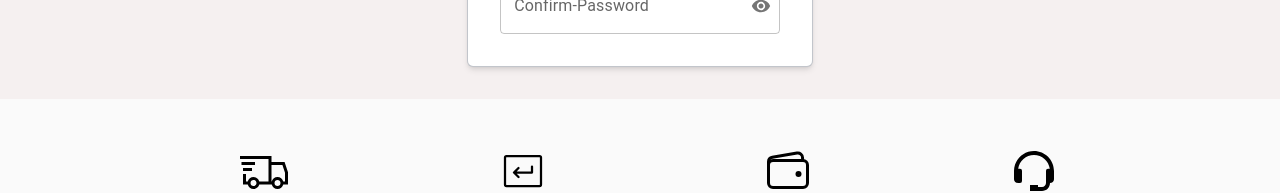
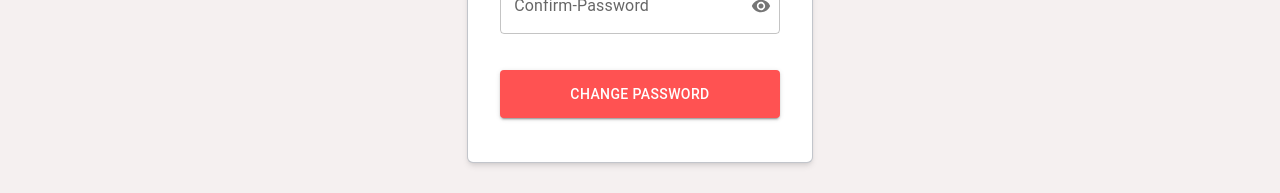
Before and after one commit to Raahul423/react-node-ecommerce, a React (Vite) app in the folder Frontend/: page /update-password in a window 1280 px wide. Shown: the part 629-822 px from the top of the page. Built offline with nearby package versions, Linux system fonts and the light colour scheme; a web font is replaced by a local one.

Commit message:
created logic on set password or confirm password

```diff
--- a/Frontend/src/Components/Newpassword/Newgeneratepassword.jsx
+++ b/Frontend/src/Components/Newpassword/Newgeneratepassword.jsx
@@ -1,10 +1,39 @@
-import { Box, FormControl, IconButton, InputAdornment, InputLabel, OutlinedInput } from '@mui/material';
+import { Box, Button, FormControl, IconButton, InputAdornment, InputLabel, OutlinedInput } from '@mui/material';
 import React, { useState } from 'react'
 import { MdVisibility, MdVisibilityOff } from 'react-icons/md';
+import { toast, ToastContainer } from 'react-toastify';
 
 const Newgeneratepassword = () => {
-    const [showPassword, setShowPassword] = useState();
-    const [ConfirmPassword, setConfirmPassword] = useState();
+    const [showPassword, setShowPassword] = useState("");
+    const [ShowConfirmPassword, setShowConfirmPassword] = useState("");
+
+    const [password, setPassword] = useState(false);
+    const [confirmPassword, setConfirmPassword] = useState(false);
+
+
+
+
+    const check = () => {
+        if (!showPassword || !ShowConfirmPassword) {
+            toast.error("Please Fill Both Of Them.")
+            return;
+        }
+
+
+        if (showPassword.length < 8) {
+            toast.error("password Should be 8 Character")
+            return;
+        }
+
+
+        if (showPassword === ShowConfirmPassword) {
+            toast.success("Password Sucessfully Updated")
+        }
+        else {
+            toast.error("Confirm Password not Match")
+        }
+    }
+
     return (
         <section className='w-[30%] m-auto py-8'>
             <div className='p-8 gap-6 flex flex-col border-1 border-gray-700/30 shadow-md rounded-md  bg-white my-container'>
@@ -19,20 +48,22 @@ const Newgeneratepassword = () => {
                     <FormControl variant="outlined">
                         <InputLabel htmlFor="outlined-adornment-password">New-Password</InputLabel>
                         <OutlinedInput
+                            value={showPassword}
+                            onChange={(e) => setShowPassword(e.target.value)}
                             name='password'
                             id="outlined-adornment-password"
-                            type={showPassword ? 'text' : 'password'}
+                            type={password ? 'text' : 'password'}
                             endAdornment={
                                 <InputAdornment position="end">
                                     <IconButton className='!text-xl'
-                                        onClick={() => setShowPassword(!showPassword)}
+                                        onClick={() => setPassword(!password)}
                                         edge="end"
                                     >
-                                        {showPassword ? <MdVisibilityOff /> : <MdVisibility />}
+                                        {password ? <MdVisibilityOff /> : <MdVisibility />}
                                     </IconButton>
                                 </InputAdornment>
                             }
-                            label="Password"
+                            label="New-Password"
                         />
                     </FormControl>
 
@@ -48,16 +79,18 @@ const Newgeneratepassword = () => {
                     <FormControl variant="outlined">
                         <InputLabel htmlFor="outlined-adornment-password">Confirm-Password</InputLabel>
                         <OutlinedInput
+                            value={ShowConfirmPassword}
+                            onChange={(e) => setShowConfirmPassword(e.target.value)}
                             name='password'
                             id="outlined-adornment-password"
-                            type={ConfirmPassword ? 'text' : 'password'}
+                            type={confirmPassword ? 'text' : 'password'}
                             endAdornment={
                                 <InputAdornment position="end">
                                     <IconButton className='!text-xl'
-                                        onClick={() => setConfirmPassword(!ConfirmPassword)}
+                                        onClick={() => setConfirmPassword(!confirmPassword)}
                                         edge="end"
                                     >
-                                        {ConfirmPassword ? <MdVisibilityOff /> : <MdVisibility />}
+                                        {confirmPassword ? <MdVisibilityOff /> : <MdVisibility />}
                                     </IconButton>
                                 </InputAdornment>
                             }
@@ -66,9 +99,19 @@ const Newgeneratepassword = () => {
                     </FormControl>
 
                 </Box>
+
+
+                <Button
+                    onClick={check}
+                    variant="contained"
+                    color="primary"
+                    className="w-full !py-3 !bg-primary hover:!bg-black !my-3"
+                >
+                    Change Password
+                </Button>
             </div>
 
-
+            <ToastContainer />
         </section>
     )
 }
--- a/Frontend/src/index.css
+++ b/Frontend/src/index.css
@@ -245,7 +245,7 @@ background-color: #ff5252;
   border-radius: 10px;
   gap: 16px;
 }
-.css-113d811-MuiFormLabel-root-MuiInputLabel-root.Mui-focused{
+.css-113d811-MuiFormLabel-root-MuiInputLabel-root,.css-113d811-MuiFormLabel-root-MuiInputLabel-root.Mui-focused{
   background-color: white !important;
-  padding: 0px 5px 0 0;
+  padding: 0px 5px 0 0 !important;
 }
```
